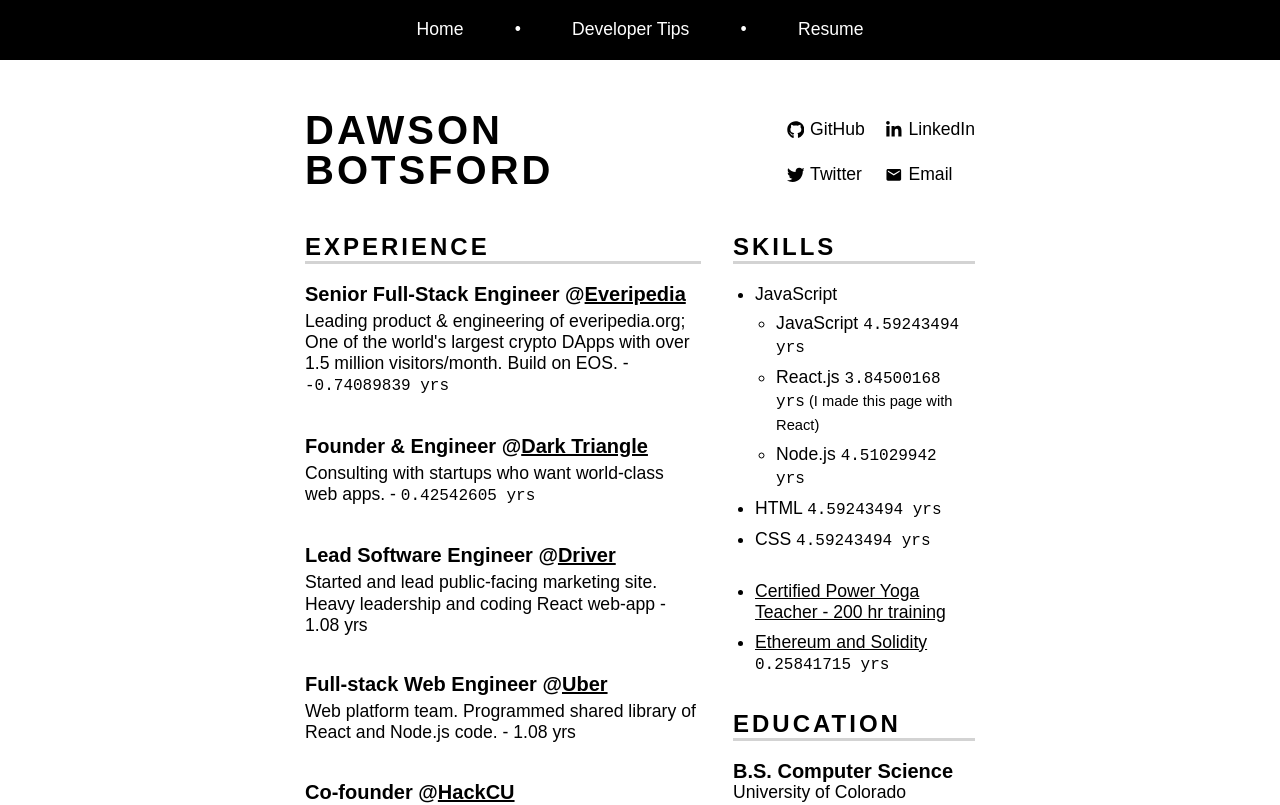
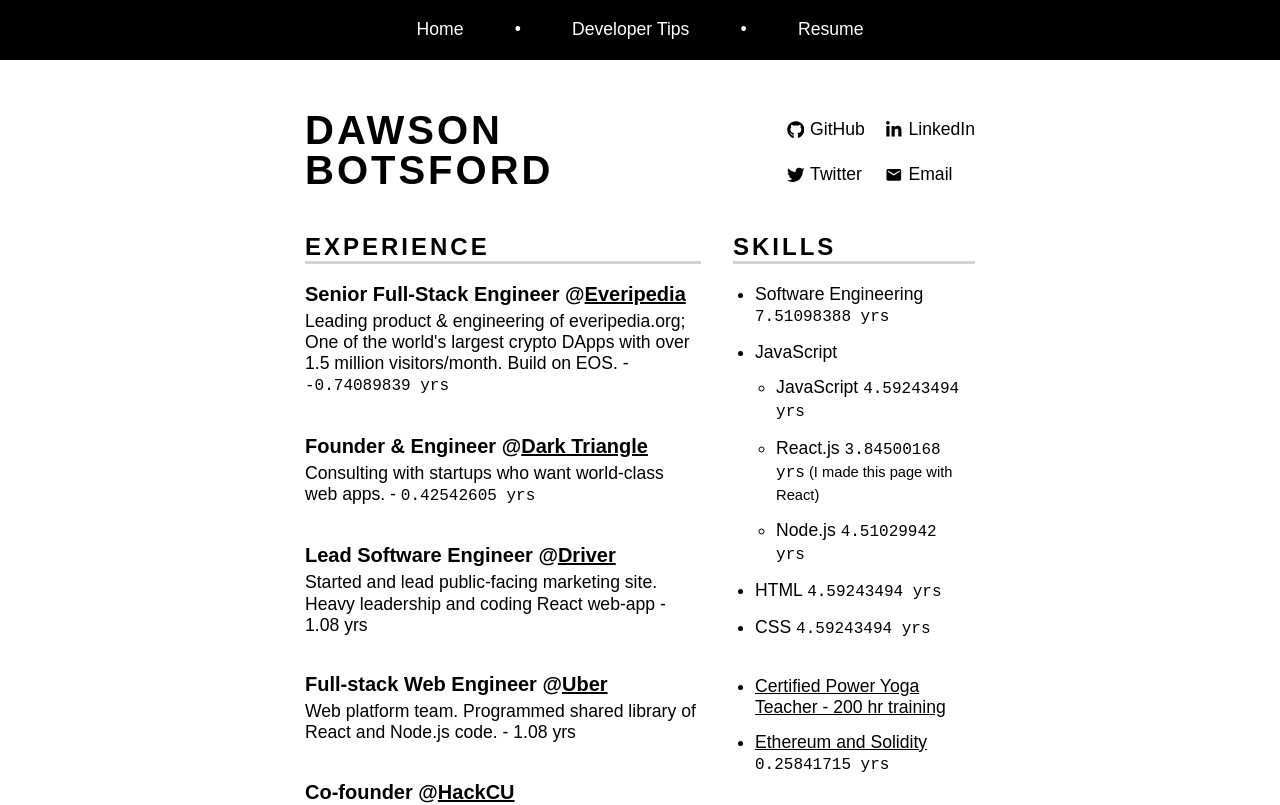
Before and after one commit to dawsbot/www, a Next.js app: page /resume in a window 1280 px wide. Shown: the top 805 px of the page. Built offline with nearby package versions, Linux system fonts and the light colour scheme.

Commit message:
Remove glamor code bloat

```diff
--- a/components/container/ResumeBody.js
+++ b/components/container/ResumeBody.js
@@ -1,10 +1,13 @@
 import React, { Component } from 'react';
 import { css } from 'glamor';
+import styled from 'styled-components';
 
 import JobPosition from './JobPosition';
-import PaddedLi from '../presentational/PaddedLi';
 import UnpaddedUl from '../presentational/UnpaddedUl';
 
+const PaddedLi = styled.li`
+  margin-bottom: 14px;
+`;
 const styles = {
   main: {
     display: 'flex',
@@ -130,6 +133,7 @@ class ResumeBody extends Component {
         <section {...css(styles.bodySection, styles.rightColumn)}>
           {SectionHeading('Skills')}
           <ul style={{ paddingLeft: '22px' }}>
+            <PaddedLi>Software Engineering {timeSince(2011, 9)}</PaddedLi>
             <PaddedLi>JavaScript</PaddedLi>
             <UnpaddedUl>
               <PaddedLi>JavaScript {timeSince(2014, 8)}</PaddedLi>
--- a/components/presentational/PaddedLi.js
+++ /dev/null
@@ -1,16 +0,0 @@
-import React, { Component } from 'react';
-import { css } from 'glamor';
-
-const styles = {
-  li: {
-    marginBottom: '8px',
-  },
-};
-
-class PaddedLi extends Component {
-  render() {
-    return <li className={css(styles.li)}>{this.props.children}</li>;
-  }
-}
-
-export default PaddedLi;
```
